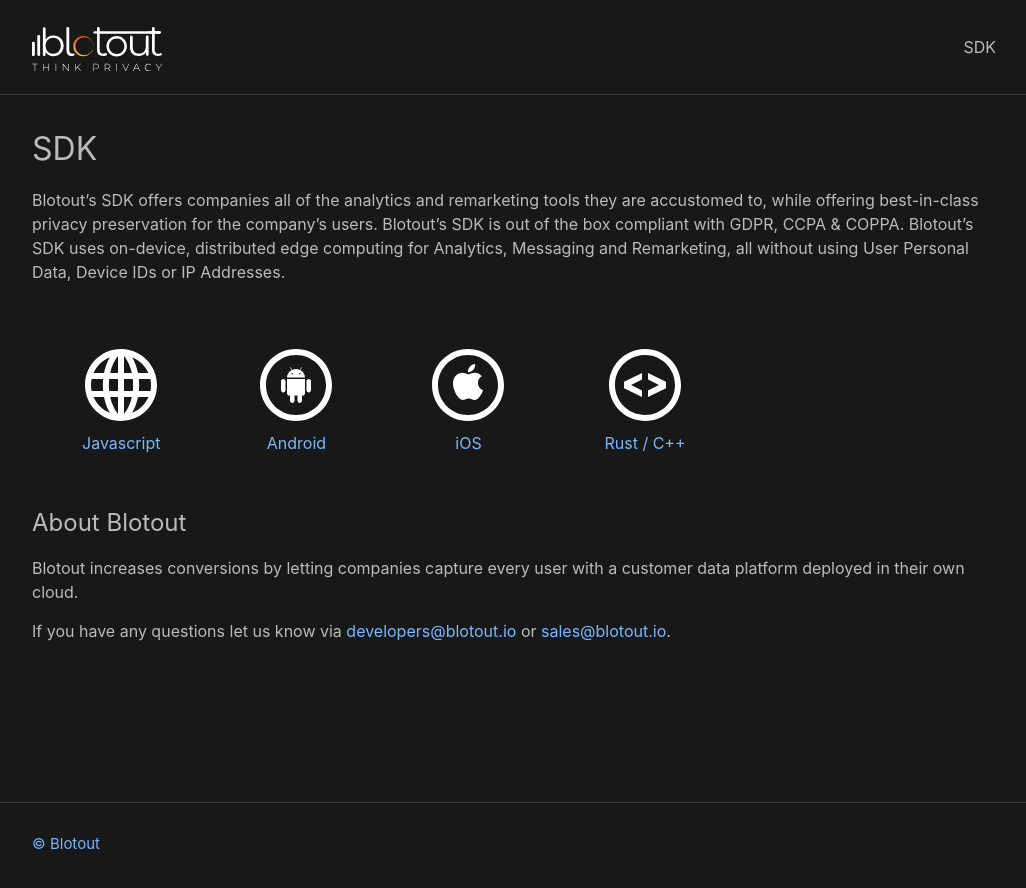
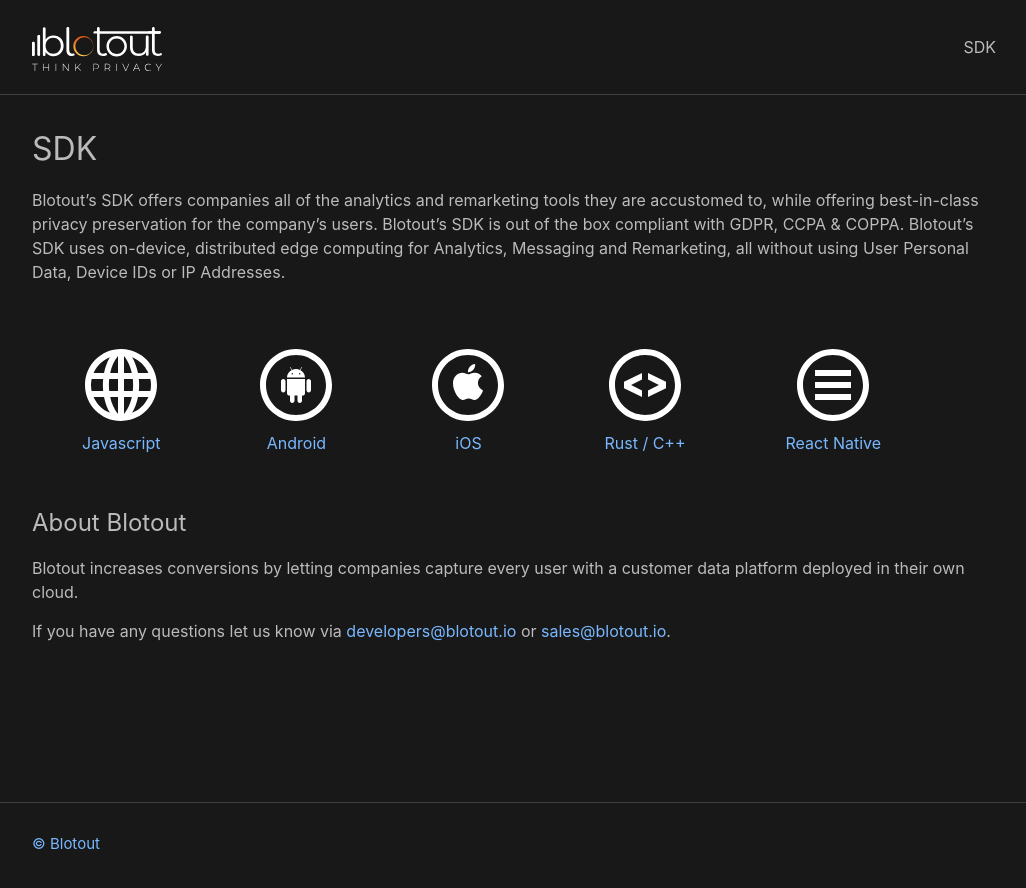
Before and after one commit to blotoutio/documentation, a Jekyll site: the page built from index.md, in a window 1280 px wide. Shown: the top 888 px of the page, without its empty margins (126-1152 px from the left). Built offline with Jekyll 4.4.1, drawn with Linux system fonts in a browser that asks for light colours; our own code applies the rules of GitHub Pages for plain Markdown files.

Commit message:
Adds react native link

```diff
--- a/index.md
+++ b/index.md
@@ -23,6 +23,10 @@ iOS](https://docs-ios.blotout.io)
 [![image](/assets/images/rust.svg)
 Rust / C++](https://docs-rust.blotout.io)
 
+{:.split}
+[![image](/assets/images/react-native.svg)
+React Native](https://docs-react-native.blotout.io)
+
 ## About Blotout
 Blotout increases conversions by letting companies capture every user with a customer data platform deployed in their own cloud.
 
```
Also changed, not shown: assets/images/react-native.svg (added).
